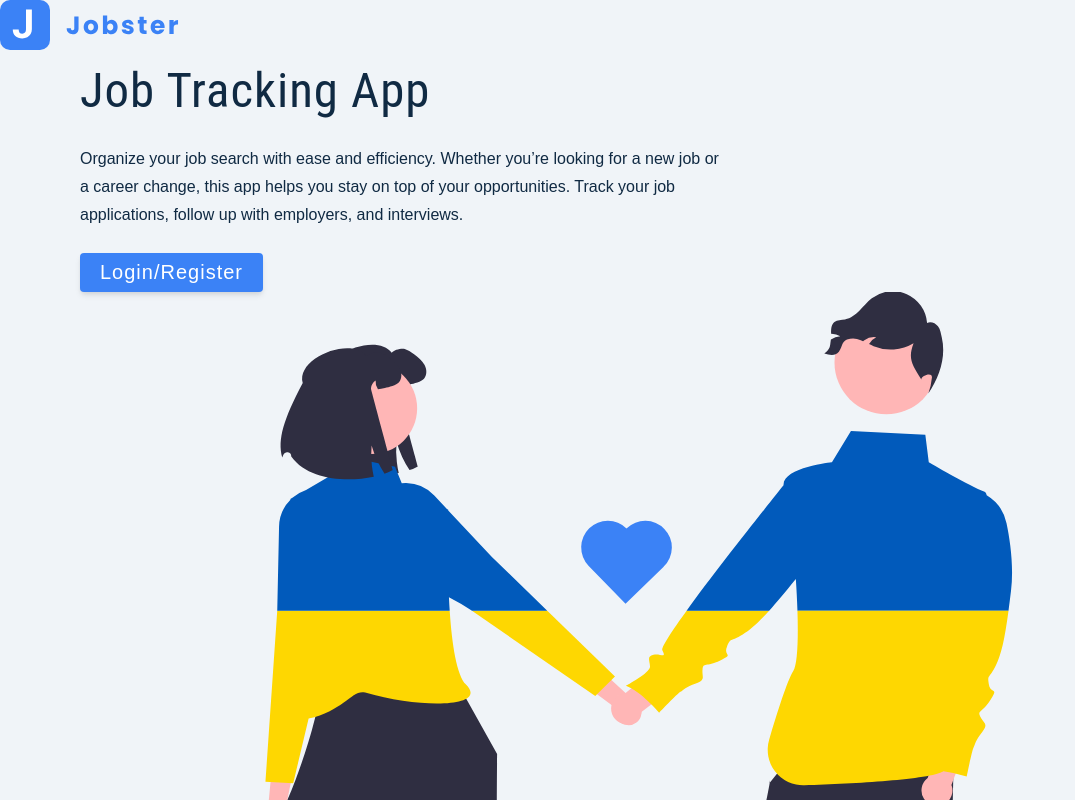
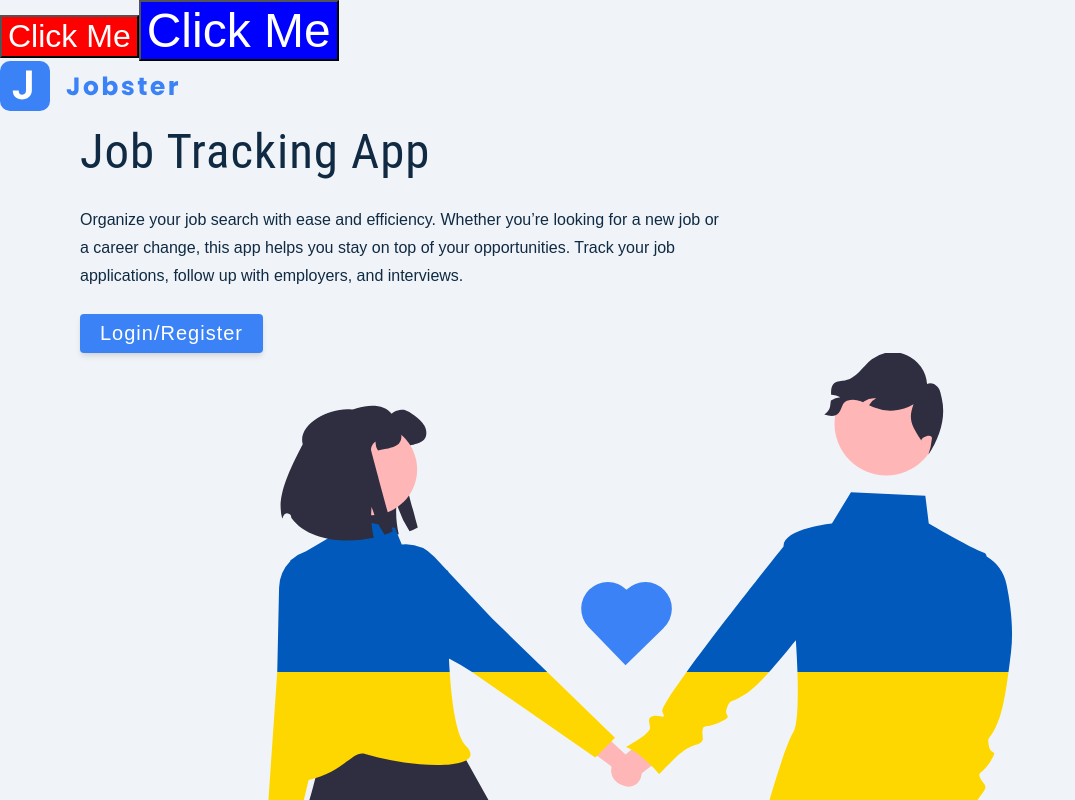
Before and after one commit to pktcodes/jobster-react-project-v2, a React (Vite) app: page / in a window 1280 px wide. Shown: the top 800 px of the page, without its empty margins (0-1075 px from the left). Built offline with nearby package versions, Linux system fonts and the light colour scheme.

Commit message:
Styled Components - Basics

```diff
--- a/src/App.jsx
+++ b/src/App.jsx
@@ -1,8 +1,23 @@
+import styled from 'styled-components';
 import Landing from './pages/Landing';
+
+const Button = styled.button`
+  background-color: red;
+  color: white;
+  font-size: 2rem;
+`;
+
+const SecondButton = styled.button`
+  background-color: blue;
+  color: white;
+  font-size: 3rem;
+`;
 
 function App() {
   return (
     <>
+      <Button>Click Me</Button>
+      <SecondButton>Click Me</SecondButton>
       <Landing />
     </>
   );
```
